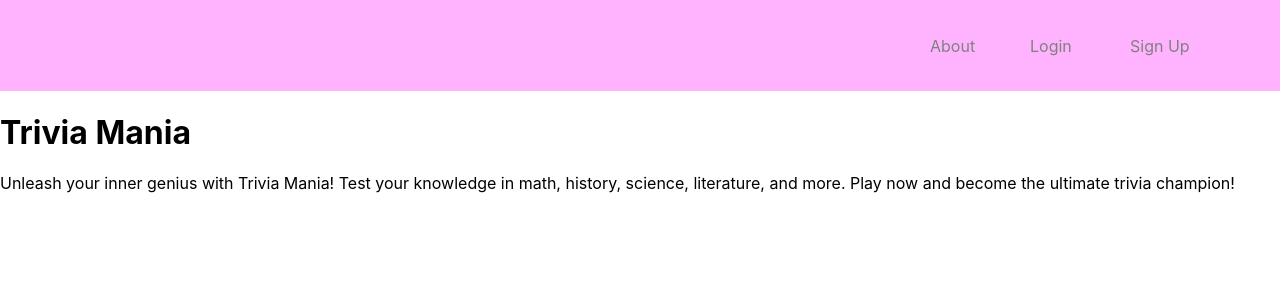
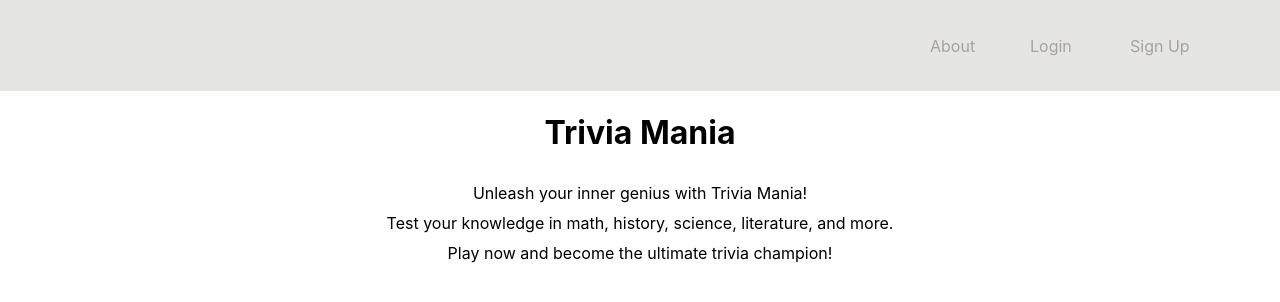
Before and after one commit to JayMurph/AWF-GroupProject, a React (Create React App) app in the folder frontend/: page / in a window 1280 px wide. Shown: the top 302 px of the page. Built offline with nearby package versions, Linux system fonts and the light colour scheme.

Commit message:
create custom named colors. created styled elements. create login form. improve styling

```diff
--- /dev/null
+++ b/frontend/src/StyledElements.js
@@ -0,0 +1,33 @@
+import styled from "styled-components";
+import "./styles.module.css";
+
+export const CenteredDiv = styled.div`
+  display: flex;
+  flex-direction: column;
+  justify-content: center;
+  justify-items: center;
+  align-items: center;
+`;
+
+export const ButtonDiv = styled(CenteredDiv)`
+margin: 2rem 0;
+`
+
+export const FormButton = styled.button`
+border-radius: 6px;
+padding: 0.5rem 0;
+margin: 0.5rem 1rem;
+width: 11rem;
+border: 2px solid black;
+&:hover{
+	background: var(--navBackground)
+}
+&:active{
+	background: var(--activeButton)
+}
+`;
+
+export const Paragraph = styled.p`
+  text-align: center;
+  margin: 10px 10vw;
+`;
--- /dev/null
+++ b/frontend/src/components/LoginForm.js
@@ -0,0 +1,36 @@
+import React from 'react';
+import Styles from '../styles.module.css';
+import FormField from './FormField';
+import {FormButton, CenteredDiv, ButtonDiv} from '../StyledElements'
+
+export default class LoginForm extends React.Component {
+	constructor(props) {
+		super(props);
+
+		this.state = {
+			userName:'',
+			password:''
+		};
+
+		this.handleSubmit = this.handleSubmit.bind(this);
+	}
+
+	handleSubmit(event) {
+		console.log(this.state);
+		event.preventDefault();
+	}
+
+	render() {
+		return (
+			<CenteredDiv>
+				<form onSubmit={this.handleSubmit} >
+				<FormField fieldName={'User Name'} fieldValue={this.state.userName} onChangeCB={(e)=>this.setState({userName:e.target.value})}/>
+				<FormField fieldName={'Password'} fieldValue={this.state.password} onChangeCB={(e)=>this.setState({password:e.target.value})}/>
+				<ButtonDiv>
+					<FormButton type="submit" className={Styles.FormButton} activeStyle>Login</FormButton>
+				</ButtonDiv>
+				</form>
+			</CenteredDiv>
+		);
+	}
+}
--- a/frontend/src/components/Navbar/NavbarElements.js
+++ b/frontend/src/components/Navbar/NavbarElements.js
@@ -1,9 +1,10 @@
 // import { FaBars } from "react-icons/fa";
 import { NavLink as Link } from "react-router-dom";
 import styled from "styled-components";
+import "../../styles.module.css";
 
 export const Nav = styled.nav`
-background: #ffb3ff;
+background:var(--navBackground);
 height: 85px;
 display: flex;
 justify-content: space-between;
@@ -12,7 +13,7 @@ z-index: 12;
 `;
 
 export const NavLink = styled(Link)`
-color: #808080;
+color: var(--navText);
 display: flex;
 align-items: center;
 text-decoration: none;
@@ -21,7 +22,7 @@ padding: 1 1rem;
 height: 900%;
 cursor: pointer;
 &.active {
-	color: #4d4dff;
+	color: var(--navTextActive)
 }
 `;
 
--- a/frontend/src/components/SignupForm.js
+++ b/frontend/src/components/SignupForm.js
@@ -1,6 +1,7 @@
 import React from 'react';
 import FormField from './FormField';
 import Styles from '../styles.module.css';
+import {FormButton, CenteredDiv, ButtonDiv} from '../StyledElements';
 
 export default class SignupForm extends React.Component {
 
@@ -25,18 +26,18 @@ export default class SignupForm extends React.Component {
 
   render() {
     return (
-      <div className={Styles.Form}>
+      <CenteredDiv>
         <form onSubmit={this.handleSubmit} >
           <FormField fieldName={'Email'} fieldValue={this.state.email} onChangeCB={(e)=>this.setState({email:e.target.value})}/>
           <FormField fieldName={'User Name'} fieldValue={this.state.userName} onChangeCB={(e)=>this.setState({userName:e.target.value})}/>
           <FormField fieldName={'Password'} fieldValue={this.state.password} onChangeCB={(e)=>this.setState({password:e.target.value})}/>
           <FormField fieldName={'First Name'} fieldValue={this.state.firstName} onChangeCB={(e)=>this.setState({firstName:e.target.value})}/>
           <FormField fieldName={'Last Name'} fieldValue={this.state.lastName} onChangeCB={(e)=>this.setState({lastName:e.target.value})}/>
-          <p className={Styles.FormButtonContainer}>
-              <button type="submit" className={Styles.FormButton}>Create</button>
-          </p>
+          <ButtonDiv>
+              <FormButton type="submit" className={Styles.FormButton}>Create</FormButton>
+          </ButtonDiv>
         </form>
-      </div>
+      </CenteredDiv>
     );
   }
 }
--- a/frontend/src/pages/about.js
+++ b/frontend/src/pages/about.js
@@ -1,19 +1,25 @@
 import React from "react";
+import Styles from '../styles.module.css';
+import {Paragraph, CenteredDiv} from '../StyledElements'
 
 const About = () => {
 return (
-	<div>
-	<h1>
-        Trivia Mania
-	</h1>
-    <div>
-        <run>
-            Unleash your inner genius with Trivia Mania! Test your knowledge in math,
-            history, science, literature, and more. Play now and become the ultimate trivia
-            champion!
-        </run>
-    </div>
-	</div>
+	<CenteredDiv>
+            <h1>
+                Trivia Mania
+            </h1>
+            <div>
+                <Paragraph className="{Styles.Paragraph}">
+                    Unleash your inner genius with Trivia Mania!
+                </Paragraph>
+                <Paragraph  className={Styles.Paragraph}>
+                    Test your knowledge in math, history, science, literature, and more.
+                </Paragraph>
+                <Paragraph>
+                    Play now and become the ultimate trivia champion!
+                </Paragraph>
+            </div>
+	</CenteredDiv>
 );
 };
 
--- a/frontend/src/pages/index.js
+++ b/frontend/src/pages/index.js
@@ -1,18 +1,26 @@
 import React from 'react';
+import Styles from '../styles.module.css';
+import {Paragraph, CenteredDiv} from '../StyledElements'
 
 
 const Home = () => {
 return (
-	<div>
-	<h1>Trivia Mania</h1>
-    <div>
-        <run>
-            Unleash your inner genius with Trivia Mania! Test your knowledge in math,
-            history, science, literature, and more. Play now and become the ultimate trivia
-            champion!
-        </run>
-    </div>
-	</div>
+	<CenteredDiv>
+            <h1>
+                Trivia Mania
+            </h1>
+            <div>
+                <Paragraph className="{Styles.Paragraph}">
+                    Unleash your inner genius with Trivia Mania!
+                </Paragraph>
+                <Paragraph  className={Styles.Paragraph}>
+                    Test your knowledge in math, history, science, literature, and more.
+                </Paragraph>
+                <Paragraph>
+                    Play now and become the ultimate trivia champion!
+                </Paragraph>
+            </div>
+	</CenteredDiv>
 );
 };
 
--- a/frontend/src/pages/login.js
+++ b/frontend/src/pages/login.js
@@ -1,8 +1,12 @@
 import React from 'react';
+import LoginForm from '../components/LoginForm.js'
 
 const Login = () => {
 return (
-	<h1>Login here</h1>
+        <div style={{display:'flex', flexDirection:'column'}}>
+        <h1 style={{textAlign:'center'}}>Login</h1>
+            <LoginForm></LoginForm>
+        </div>
 );
 };
 
--- a/frontend/src/styles.module.css
+++ b/frontend/src/styles.module.css
@@ -1,20 +1,15 @@
-.Form{
-  display: flex;
-  justify-content: center;
-  justify-items: center;
-  align-items: center;
+:root {
+  --navBackground: #E5E6E4;
+  --navText: #A6A2A2;
+  --navTextActive:#4D4DFF;
+  --buttonText:#847577;
+  --activeButton:#CFD2CD
 }
 
 .FormFieldTextbox{
   width:240px;
 }
 
-.FormButtonContainer{
-  display:flex;
-  justify-content: center;
-  padding:1rem 0;
-}
-
 .FormButton{
   font-size:26px;
 }
```
